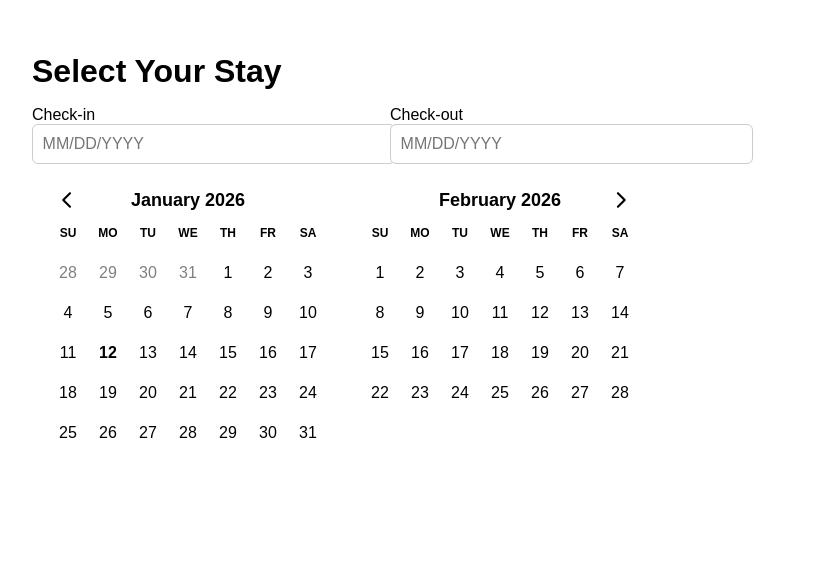
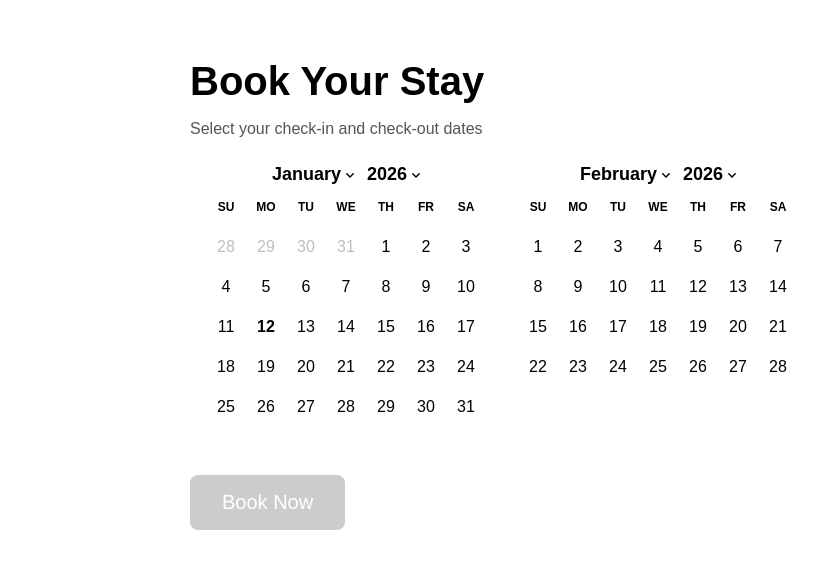
Before and after one commit to docksidealexandria/docksidealexandria, a Next.js app: page /book in a window 1280 px wide. Shown: the top 568 px of the page, without its empty margins (0-818 px from the left). Built offline with nearby package versions, Linux system fonts and the light colour scheme; no server answers.

Commit message:
Update page.jsx

```diff
--- a/app/book/page.jsx
+++ b/app/book/page.jsx
@@ -1,167 +1,86 @@
 "use client";
 
-import { useState, useEffect } from "react";
+import { useEffect, useState } from "react";
 import { DayPicker } from "react-day-picker";
 import "react-day-picker/dist/style.css";
-import {
-  parse,
-  isValid,
-  format,
-  differenceInCalendarDays,
-  isAfter
-} from "date-fns";
+import { differenceInCalendarDays, format } from "date-fns";
 
-// price constants (we’ll extend pricing later)
 const MIN_NIGHTS = 3;
 
-export default function BookingPage() {
+export default function BookPage() {
+  const [range, setRange] = useState();
   const [disabledDates, setDisabledDates] = useState([]);
-  const [range, setRange] = useState({ from: null, to: null });
-
-// store input text separately
-  const [checkInText, setCheckInText] = useState("");
-  const [checkOutText, setCheckOutText] = useState("");
   const [error, setError] = useState("");
 
+  // Load blocked dates from Airbnb sync
   useEffect(() => {
-    fetch("/api/calendar")
-      .then((res) => res.json())
-      .then((data) => {
-        const blocked = data.bookings.flatMap((b) => {
-          const arr = [];
-          let d = new Date(b.start);
-          const end = new Date(b.end);
-          while (d < end) {
-            arr.push(new Date(d));
-            d.setDate(d.getDate() + 1);
-          }
-          return arr;
-        });
-        setDisabledDates(blocked);
+    async function loadBlockedDates() {
+      const res = await fetch("/api/calendar");
+      const data = await res.json();
+
+      const blocked = data.bookings.flatMap((b) => {
+        const dates = [];
+        let d = new Date(b.start);
+        const end = new Date(b.end);
+        while (d < end) {
+          dates.push(new Date(d));
+          d.setDate(d.getDate() + 1);
+        }
+        return dates;
       });
+
+      setDisabledDates(blocked);
+    }
+
+    loadBlockedDates();
   }, []);
 
-  // synchronize text inputs into date range
-  function trySyncInputsToCalendar() {
+  // Calendar selection logic
+  function handleSelect(selected) {
     setError("");
 
-    const fromParsed = parse(checkInText, "MM/dd/yyyy", new Date());
-    const toParsed = parse(checkOutText, "MM/dd/yyyy", new Date());
-
-    if (
-      isValid(fromParsed) &&
-      (!checkOutText ||
-       (isValid(toParsed) &&
-        isAfter(toParsed, fromParsed))) // require > from
-    ) {
-      const newRange = { from: fromParsed };
-
-      // if to is valid and >= min nights
-      if (isValid(toParsed)) {
-        const nights = differenceInCalendarDays(toParsed, fromParsed);
-        if (nights < MIN_NIGHTS) {
-          setError(`Minimum stay is ${MIN_NIGHTS} nights`);
-        } else {
-          newRange.to = toParsed;
-        }
-      }
-
-      setRange(newRange);
-    }
-  }
-
-  // handle key/blur for checkin
-  function onCheckInKey(e) {
-    setCheckInText(e.target.value);
-    if (e.key === "Enter") {
-      trySyncInputsToCalendar();
-    }
-  }
-  function onCheckInBlur() {
-    trySyncInputsToCalendar();
-  }
-
-  // handle key/blur for checkout
-  function onCheckOutKey(e) {
-    setCheckOutText(e.target.value);
-    if (e.key === "Enter") {
-      trySyncInputsToCalendar();
-    }
-  }
-  function onCheckOutBlur() {
-    trySyncInputsToCalendar();
-  }
-
-  // calendar interactions sync back to inputs
-  function handleCalendarSelect(selected) {
-    setError("");
     if (!selected?.from) {
-      setRange({ from: null, to: null });
-      setCheckInText("");
-      setCheckOutText("");
+      setRange(undefined);
       return;
     }
 
-    const from = selected.from;
-    let to = selected.to;
+    if (selected.from && selected.to) {
+      const nights = differenceInCalendarDays(
+        selected.to,
+        selected.from
+      );
 
-    // enforce minimum nights
-    if (to) {
-      const nights = differenceInCalendarDays(to, from);
       if (nights < MIN_NIGHTS) {
         setError(`Minimum stay is ${MIN_NIGHTS} nights`);
-        // keep selecting but do not auto-set to
-        to = null;
+        return;
       }
     }
 
-    // update text inputs
-    setCheckInText(format(from, "MM/dd/yyyy"));
-    setCheckOutText(to ? format(to, "MM/dd/yyyy") : "");
-
-    setRange({ from, to });
+    setRange(selected);
   }
 
+  const canBook = range?.from && range?.to;
+
   return (
-    <main style={{ padding: "2rem", maxWidth: 700 }}>
-      <h1 style={{ fontSize: "2rem", marginBottom: "1rem" }}>
-        Select Your Stay
+    <main style={{ padding: "2rem", maxWidth: 900, margin: "0 auto" }}>
+      <h1 style={{ fontSize: "2.5rem", marginBottom: "0.5rem" }}>
+        Book Your Stay
       </h1>
 
-      {/* date inputs */}
-      <div style={{ display: "flex", gap: "1rem", marginBottom: "1.5rem" }}>
-        <div style={{ flex: 1 }}>
-          <label>Check-in</label>
-          <input
-            type="text"
-            placeholder="MM/DD/YYYY"
-            value={checkInText}
-            onKeyUp={onCheckInKey}
-            onBlur={onCheckInBlur}
-            onChange={(e) => setCheckInText(e.target.value)}
-            style={inputStyle}
-          />
-        </div>
-        <div style={{ flex: 1 }}>
-          <label>Check-out</label>
-          <input
-            type="text"
-            placeholder="MM/DD/YYYY"
-            value={checkOutText}
-            onKeyUp={onCheckOutKey}
-            onBlur={onCheckOutBlur}
-            onChange={(e) => setCheckOutText(e.target.value)}
-            style={inputStyle}
-          />
-        </div>
-      </div>
+      <p style={{ marginBottom: "1.5rem", color: "#555" }}>
+        Select your check-in and check-out dates
+      </p>
 
+      {/* Calendar */}
       <DayPicker
         mode="range"
         selected={range}
-        onSelect={handleCalendarSelect}
+        onSelect={handleSelect}
         numberOfMonths={2}
         showOutsideDays
+        captionLayout="dropdown"   // shows month + YEAR selector
+        fromYear={new Date().getFullYear()}
+        toYear={new Date().getFullYear() + 2}
         disabled={disabledDates}
         modifiers={{ blocked: disabledDates }}
         modifiersStyles={{
@@ -173,17 +92,59 @@ export default function BookingPage() {
         }}
       />
 
+      {/* Error */}
       {error && (
         <p style={{ color: "red", marginTop: "1rem" }}>{error}</p>
       )}
+
+      {/* Summary */}
+      {range?.from && range?.to && (
+        <div
+          style={{
+            marginTop: "2rem",
+            padding: "1.5rem",
+            border: "1px solid #ddd",
+            borderRadius: 8,
+            background: "#fafafa"
+          }}
+        >
+          <h2 style={{ marginBottom: "0.5rem" }}>
+            Your Reservation
+          </h2>
+          <p>
+            <strong>Check-in:</strong>{" "}
+            {format(range.from, "MMMM d, yyyy")}
+          </p>
+          <p>
+            <strong>Check-out:</strong>{" "}
+            {format(range.to, "MMMM d, yyyy")}
+          </p>
+          <p>
+            <strong>Nights:</strong>{" "}
+            {differenceInCalendarDays(range.to, range.from)}
+          </p>
+        </div>
+      )}
+
+      {/* Book Now Button */}
+      <button
+        disabled={!canBook}
+        onClick={() => {
+          alert("Next step: guest info & payment");
+        }}
+        style={{
+          marginTop: "2rem",
+          padding: "1rem 2rem",
+          fontSize: "1.25rem",
+          borderRadius: 8,
+          border: "none",
+          cursor: canBook ? "pointer" : "not-allowed",
+          backgroundColor: canBook ? "#003366" : "#ccc",
+          color: "white"
+        }}
+      >
+        Book Now
+      </button>
     </main>
   );
 }
-
-const inputStyle = {
-  padding: "0.6rem",
-  fontSize: "1rem",
-  border: "1px solid #ccc",
-  borderRadius: 6,
-  width: "100%"
-};
```
